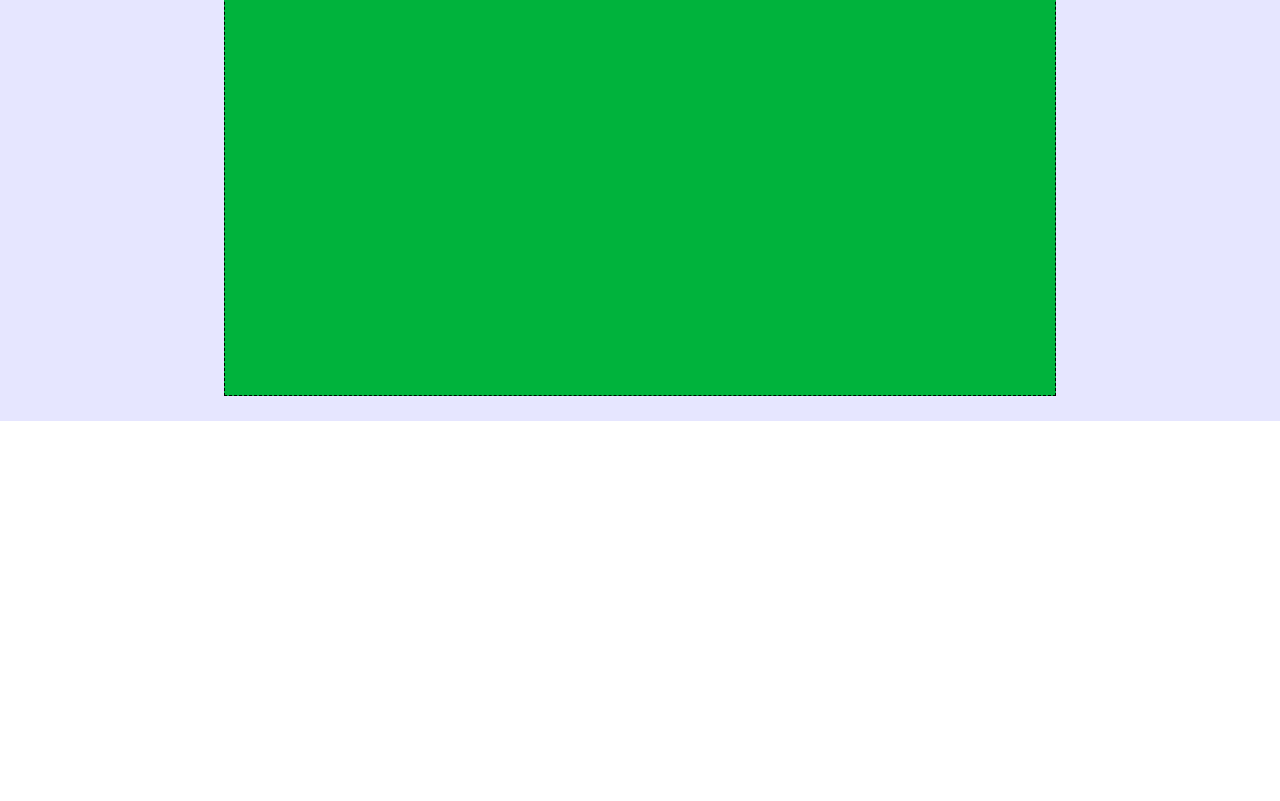
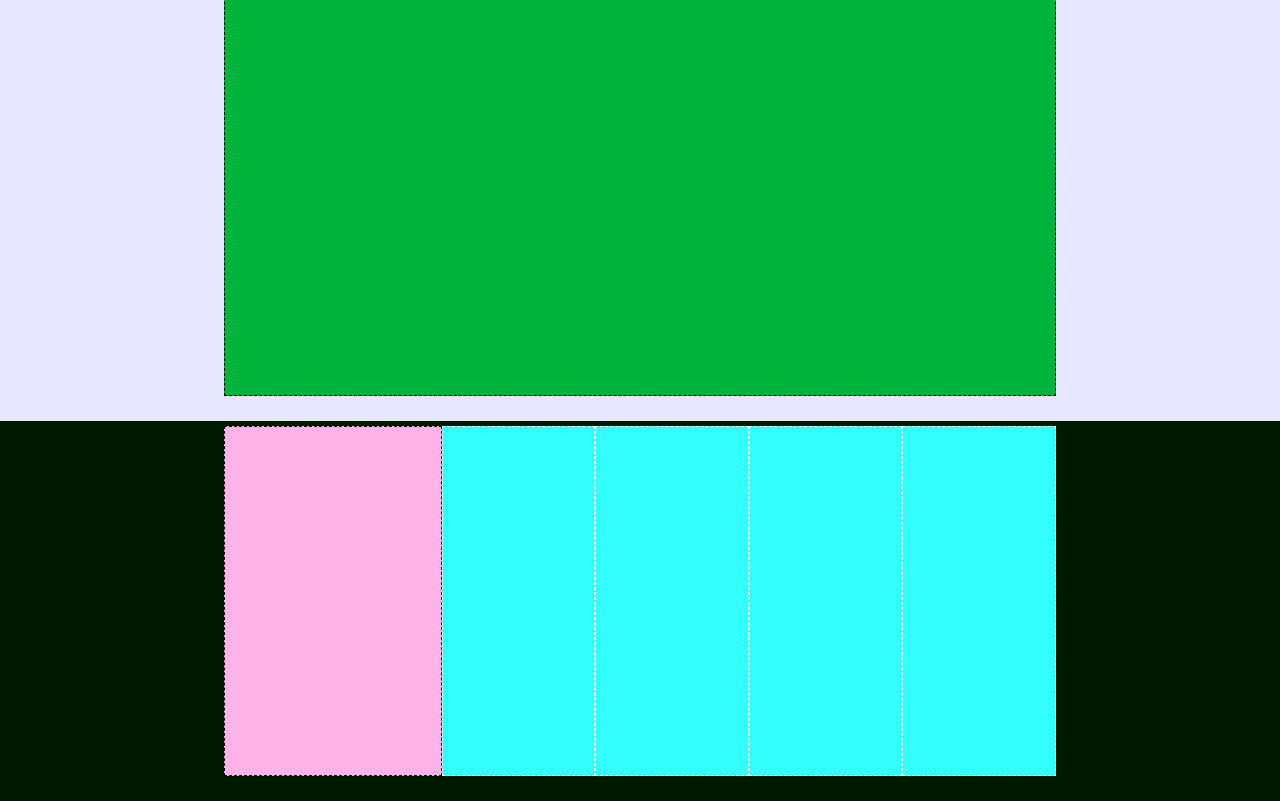
Before and after one commit to AlessandroLembo/htmlcss-struttura-discord, a plain HTML site: page index.html in a window 1280 px wide. Shown: the part 1859-2660 px from the top of the page. Before the commit the page ends 2280 px from the top, so only its background shows below. Drawn offline with Linux system fonts and the light colour scheme.

Commit message:
quinta sezione

```diff
--- a/index.html
+++ b/index.html
@@ -31,23 +31,30 @@
     <!--corpo della pagina-->
     <main>
         <section class="section-small content">
+               <div class="big-box"></div>
                <div class="medium-box"></div>
-               <div class="small-box"></div>
         </section>
 
         <section class="section-small colour-content">
-            <div class="small-box"></div>
+            <div class="medium-box"></div>
+            <div class="big-box"></div>
+        </section>
+
+        <section class="section-small content">
+            <div class="big-box"></div>
             <div class="medium-box"></div>
         </section>
 
-        <section class="section-small content">
-            <div class="medium-box"></div>
-            <div class="small-box"></div>
+        <section class="section-large colour-content space">
+            <div class="large-box"></div>
         </section>
 
-        <section class="section-large colour-content space">
-            <div class="big-box"></div>
-
+        <section class="section-small black">
+            <div class="small-box"></div>
+            <div class="extrasmall-box"></div>
+            <div class="extrasmall-box"></div>
+            <div class="extrasmall-box"></div>
+            <div class="extrasmall-box"></div>
         </section>
 
     </main>
--- a/style.css
+++ b/style.css
@@ -100,17 +100,17 @@ a{
     align-items: center;
 }
 
-.medium-box, .small-box{
+.big-box, .medium-box{
     min-height: 330px;
     border: 1px dashed black;
 }
 
-.medium-box{
+.big-box{
     width: 45%;
     background-color: #33d6ff;
 }
 
-.small-box{
+.medium-box{
     width: 20%;
     background-color: #ffb3d9;
 }
@@ -125,10 +125,30 @@ a{
     padding: 25px 0;
 }
 
-.big-box{
+.large-box{
     width: 65%;
     min-height: 650px;
     background-color:#00b33c;
     margin: 0, auto;
     border: 1px dashed black;
 }
+
+/* quinta sezione */
+.black{
+    background-color:  #001a00;
+    display: flex;
+    justify-content: center;
+    padding: 5px 0 25px;
+}
+
+.small-box{
+    width: 17%;
+    background-color:#ffb3e6;
+    border: 1px dashed black;
+}
+
+.extrasmall-box{
+    width: calc((65% - 17%) / 4);
+    background-color:#33ffff;
+    border: 1px dashed white;
+}
```
